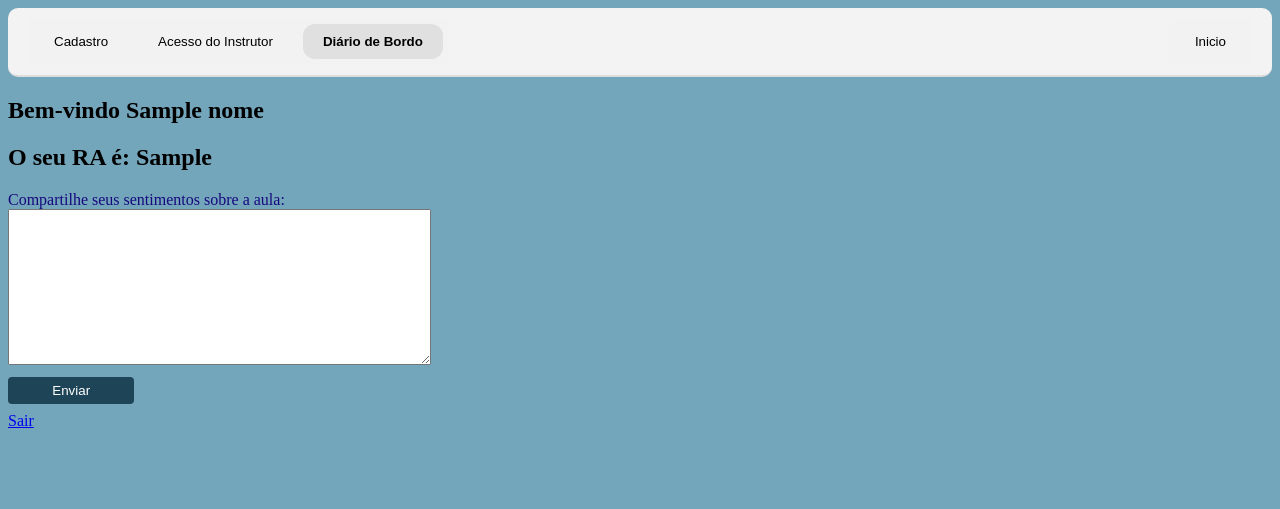
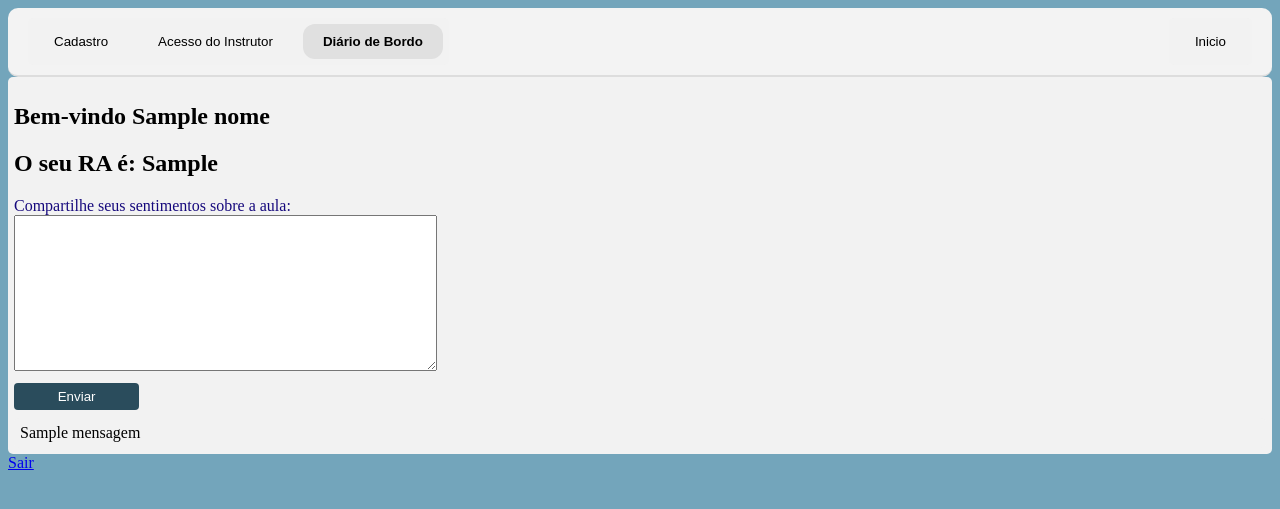
Before and after one commit to Artur-Andrade-B/Study-Diario_de_Bordo, a Flask app: template app/templates/diariobordo.html in a window 1280 px wide. Shown: the top 509 px of the page. Run offline with Flask 3, Linux system fonts and the light colour scheme; the template is opened without the code that fills it: most values are stand-ins (such as "Sample title", 1, 10 or a date in 2020); parts of the project's set-up code (start-up, migrations or seed data) failed here and were passed over.

Commit message:
Further code cleanup, Unused or redundant libraries were removed or moved to their respective files

```diff
--- a/app/inicio.py
+++ b/app/inicio.py
@@ -2,28 +2,14 @@ from flask import Flask,render_template,request, redirect, jsonify
 from sqlalchemy import create_engine, MetaData
 from sqlalchemy.orm import sessionmaker
 from sqlalchemy.ext.automap import automap_base
-import pymysql
 import urllib.parse
+from datetime import datetime, timezone
+import pandas as pd
 from aluno import Aluno
-from instrutor import Instrutor
+from instrutor import Instrutor, hash_password
 from diariobordo import Diariodebordo
-import random
-import pandas as pd
-import hashlib
-import getpass
-from datetime import datetime, timezone
-import seaborn as sns
-import matplotlib.pyplot as plt
-import plotly.express as px
-import plotly.io as pio
-from wordcloud import WordCloud, STOPWORDS
-import io
-from io import BytesIO
-import base64
 from graphy import Wordy, Ploty
 
-def hash_password(password):
-    return hashlib.sha256(password.encode()).hexdigest()
 
 user = "root"
 password = urllib.parse.quote_plus("senai@123")
@@ -150,7 +136,7 @@ def login_prof():
             num_days = len(df_diario_count)
             graph_width = min(1000 + (num_days * 5), 2000)
 
-            g_l = Ploty(df_diario_count, "data_hora", num_days, "count",
+            g_l = Ploty(df_diario_count, "data_hora", graph_width, "count",
                         "Número de diarios de bordo preenchidos pela turma")
             g_l.create_fig()
             graph_html = g_l.get_ht()
@@ -195,7 +181,7 @@ def area_prof():
         num_days = len(df_diario_count)
         graph_width = min(1000 + (num_days * 5), 2000)
 
-        g_l = Ploty(df_diario_count, "data_hora", num_days, "count",
+        g_l = Ploty(df_diario_count, "data_hora", graph_width, "count",
                         "Número de diarios de bordo preenchidos pela turma")
         g_l.create_fig()
         graph_html = g_l.get_ht()
@@ -252,3 +238,5 @@ def diario_por_ra():
         mensagem = "Aluno não encontrado"
         return render_template("lista_alunos.html", mensagem=mensagem)
 app.run(debug=True)
+
+#Padrão Singleton(Static)
--- a/app/instrutor.py
+++ b/app/instrutor.py
@@ -1,3 +1,9 @@
+import hashlib
+import getpass
+
+def hash_password(password):
+    return hashlib.sha256(password.encode()).hexdigest()
+
 class Instrutor:
     def __init__(self, user_name, password_hash):
         self.user_name = user_name
--- a/app/templates/diariobordo.html
+++ b/app/templates/diariobordo.html
@@ -18,6 +18,7 @@
             <button onclick="location.href='/'">Inicio</button>
         </div>
     </div>
+    <div>
         <h2>Bem-vindo {{nome}}</h2>
         <h2>O seu RA é: {{ra}}</h2>
         <form action="{{ url_for('submit_diario') }}" method="POST">
@@ -27,6 +28,13 @@
             <input type="hidden" name="ra" value="{{ ra }}">
             <input type="hidden" name="nome" value="{{ nome }}">
         </form>
+        {% if mensagem %}
+        <div class="mensagem">
+            {{mensagem}}
+        </div>
+        {% endif %}
+
+    </div>
     <a href="/">Sair</a>
 </body>
 </html>
```
Lines whose indentation alone changed are shown as unchanged.
